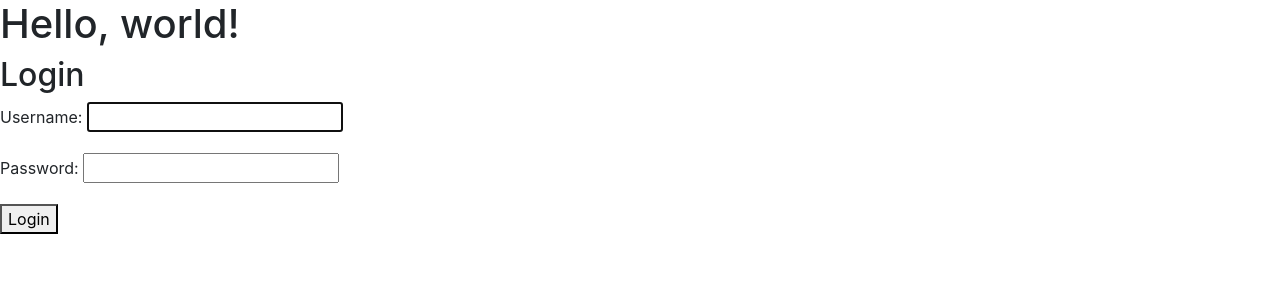
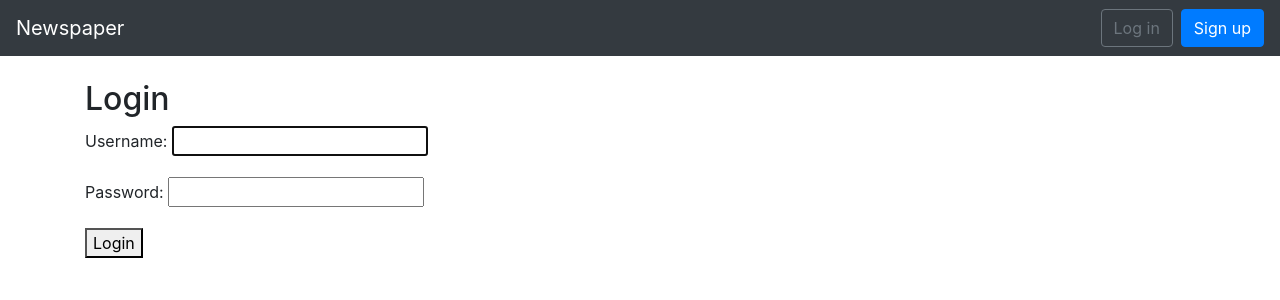
Before and after one commit to angelacpd/news, a Django app: page /users/login/ in a window 1280 px wide. Shown: the top 300 px of the page. Run offline with Django 3.2, Linux system fonts and the light colour scheme; some libraries are stand-ins or nearby versions.

Commit message:
Add navbar.

```diff
--- a/templates/base.html
+++ b/templates/base.html
@@ -7,15 +7,48 @@
 
     <!-- Bootstrap CSS -->
     <link rel="stylesheet"
-          href="https://maxcdn.bootstrapcdn.com/bootsrtrap/4.0.0/css/bootstrap.min.css"
+          href="https://maxcdn.bootstrapcdn.com/bootstrap/4.0.0/css/bootstrap.min.css"
           integrity="sha384-Gn5384xqQ1aoWXA+058RXPxPg6fy4IWvTNh0E263XmFcJlSAwiGgFAW/dAiS6JXm"
           crossorigin="anonymous"
     >
 
-    <title>Newspaper App</title>
+    <title>{% block title %}Newspaper App {% endblock title %}</title>
 </head>
 <body>
-    <h1>Hello, world!</h1>
+    <nav class="navbar navbar-expand-md navbar-dark bg-dark mb-4">
+        <a class="navbar-brand" href="{% url 'home' %}">Newspaper</a>
+        <button class="navbar-toggler" type="button" data-toggle="collapse" data-target="#navbarCollapse"
+                aria-controls="navbarCollapse" aria-expanded="false" aria-label="Toggle navigation">
+            <span class="navbar-toggler-icon"></span>
+        </button>
+        <div class="collapse navbar-collapse" id="navbarCollapse">
+            {% if user.is_authenticated %}
+                <ul class="navbar-nav ml-auto">
+                    <li class="nav-item">
+                        <a class="nav-link dropdown-toggle" href="#" id="userMenu" data-toggle="dropdown"
+                           aria-haspopup="true" aria-expanded="false">
+                            {{ user.username }}
+                        </a>
+                        <div class="dropdown-menu dropdown-menu-right" aria-labelledby="userMenu">
+                            <a class="dropdown-item" href="{% url 'password_change' %}">Change password</a>
+                            <div class="dropdown-divider"></div>
+                            <a class="dropdown-item" href="{% url 'logout' %}">Log out</a>
+                        </div>
+                    </li>
+                </ul>
+            {% else %}
+                <form class="form-inline ml-auto">
+                    <a href="{% url 'login' %}" class="btn btn-outline-secondary">Log in</a>
+                    <a href="{% url 'signup' %}" class="btn btn-primary ml-2">Sign up</a>
+                </form>
+            {% endif %}
+        </div>
+    </nav>
+
+    <div class="container">
+    {% block content %}
+    {% endblock %}
+    </div>
 
     <!-- Optional JavaScript -->
     <!-- jQuery first, then Popper.js, then Bootstrap JS -->
@@ -32,11 +65,5 @@
             crossorigin="anonymous"
     ></script>
 
-
-    <main>
-        {% block content %}
-        {% endblock %}
-    </main>
-
 </body>
 </html>
```
